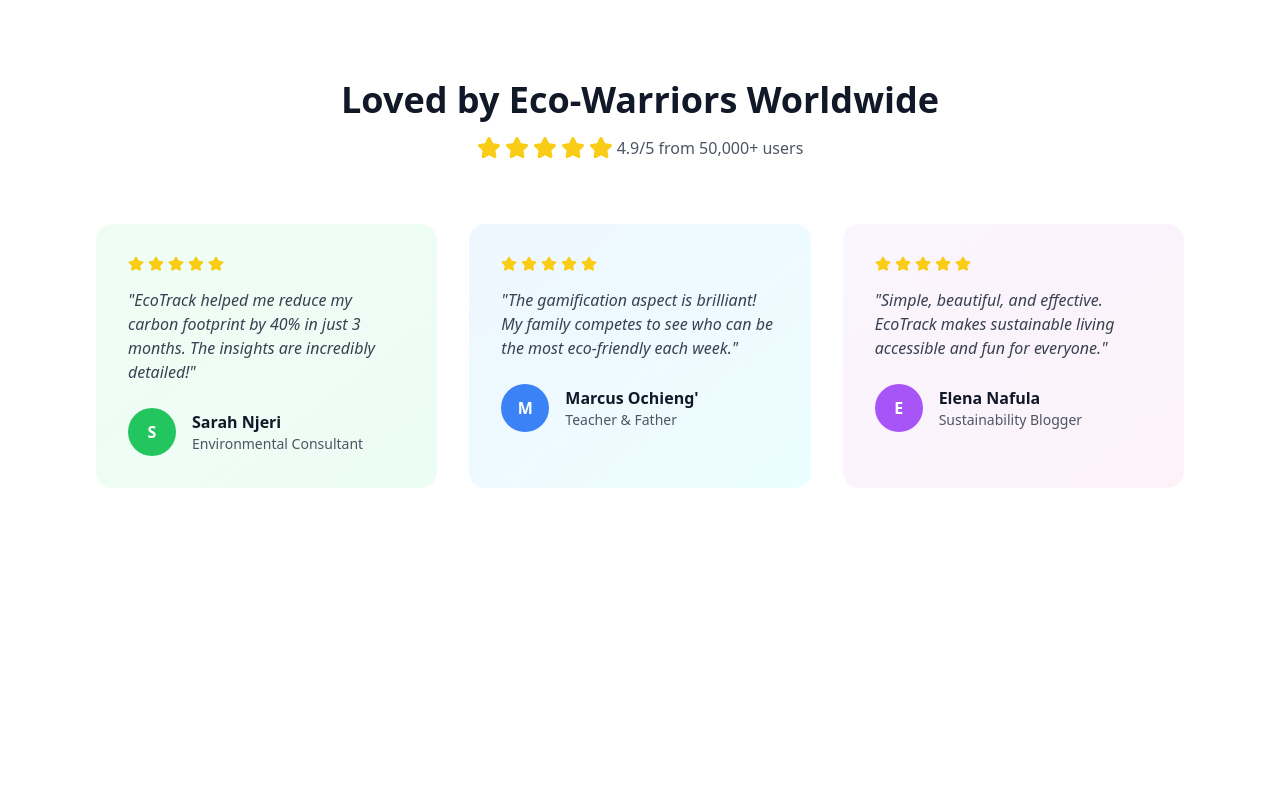
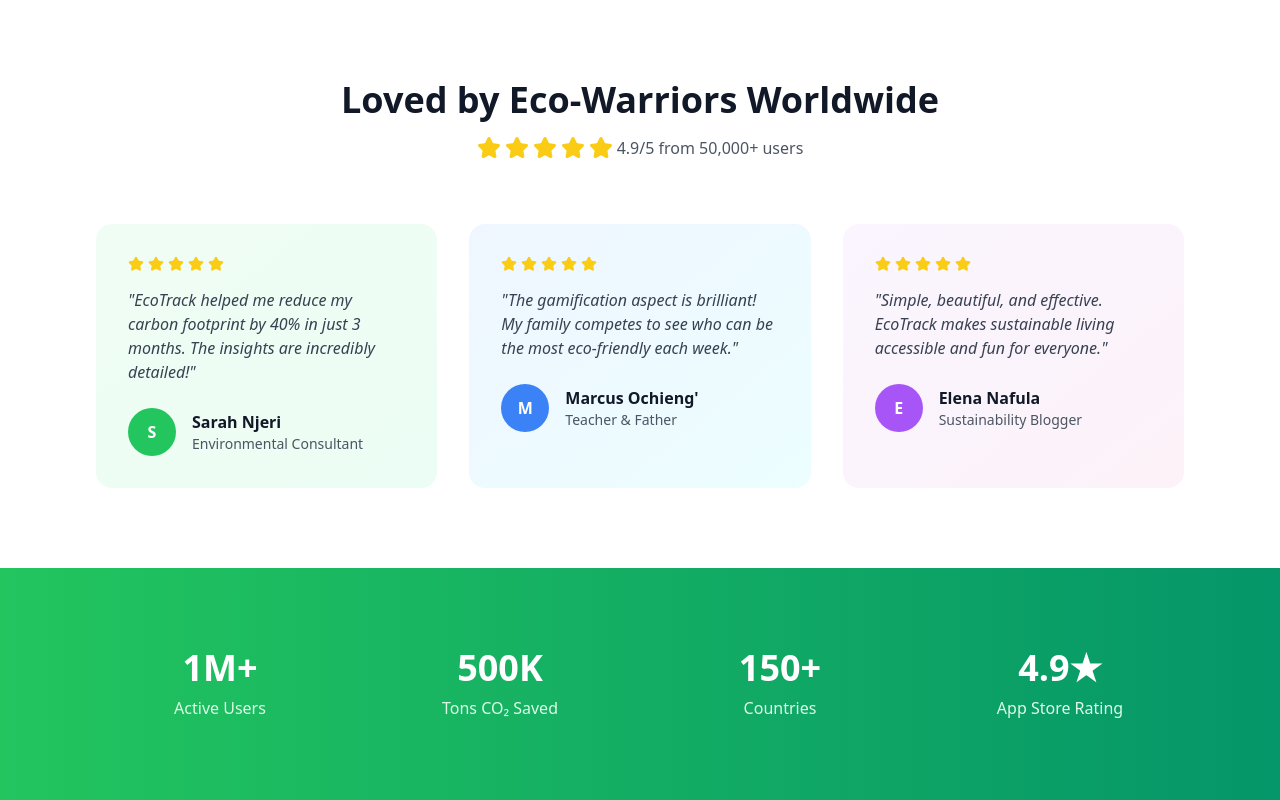
Before and after one commit to ProximaD/ecotrack, a React (Create React App) app in the folder frontend/: page / in a window 1280 px wide. Shown: the part 1710-2510 px from the top of the page. Before the commit the page ends 2278 px from the top, so only its background shows below. Built offline with nearby package versions, Linux system fonts and the light colour scheme.

Commit message:
Added Stats section

```diff
--- a/frontend/src/App.js
+++ b/frontend/src/App.js
@@ -6,6 +6,7 @@
 import Features from "./components/Features";
 import HowItWorks from './components/HowItWorks';
 import Testimonials from './components/Testimonials';
+import Stats from './components/Stats';
 
 function App() {
   return (
@@ -15,6 +16,7 @@
       <Features />
       <HowItWorks />
       <Testimonials />
+      <Stats />
     </div>
   );
 }
--- a/frontend/src/components/Stats.jsx
+++ b/frontend/src/components/Stats.jsx
@@ -0,0 +1,25 @@
+import React from 'react';
+
+export default function Stats() {
+  const stats = [
+    { number: '1M+', label: 'Active Users' },
+    { number: '500K', label: 'Tons CO₂ Saved' },
+    { number: '150+', label: 'Countries' },
+    { number: '4.9★', label: 'App Store Rating' }
+  ];
+
+  return (
+    <section className="py-20 bg-gradient-to-r from-green-500 to-emerald-600">
+      <div className="max-w-6xl mx-auto px-4 sm:px-6 lg:px-8">
+        <div className="grid md:grid-cols-4 gap-8 text-center text-white">
+          {stats.map((stat, index) => (
+            <div key={index}>
+              <div className="text-4xl font-bold mb-2">{stat.number}</div>
+              <div className="text-green-100">{stat.label}</div>
+            </div>
+          ))}
+        </div>
+      </div>
+    </section>
+  );
+}
```
